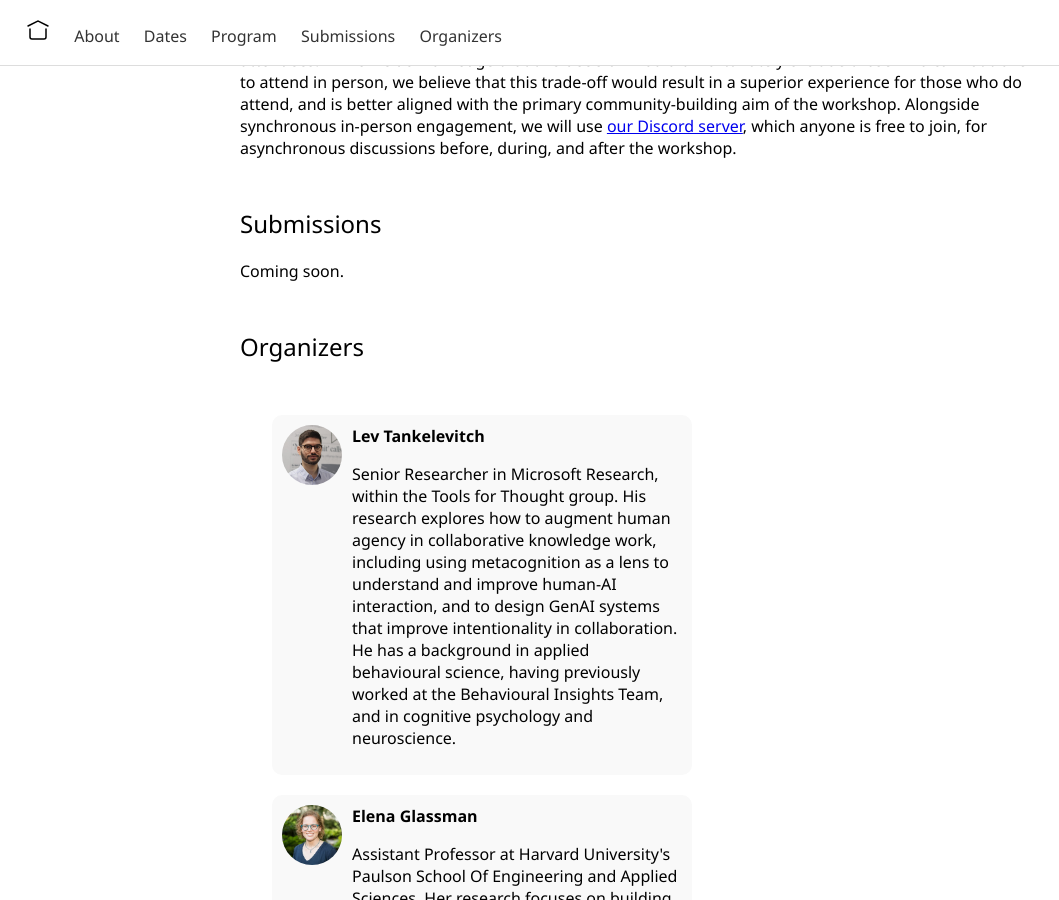
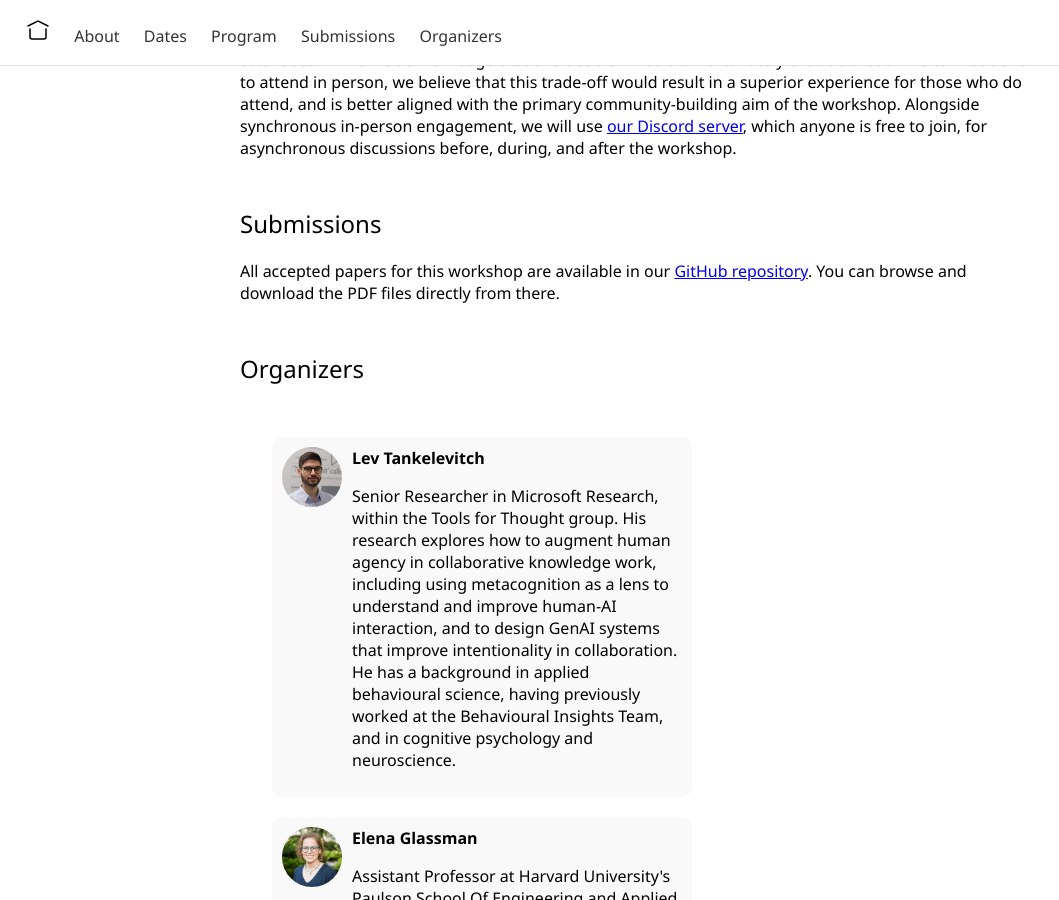
Before and after one commit to ai-tools-for-thought/workshop, a Jekyll site: the page built from index.md, in a window 1280 px wide and 900 px high, scrolled down 1623 px. Shown: the whole window, without its empty margins (0-1059 px from the left). Built offline with Jekyll 4.4.1, drawn with Linux system fonts in a browser that asks for light colours.

Commit message:
polished some of the documents names

```diff
--- a/index.md
+++ b/index.md
@@ -50,6 +50,7 @@ Note that the workshop will be **in-person only** to facilitate in-depth discuss
 
 ## Submissions {#submissions}
 
-Coming soon.
+All accepted papers for this workshop are available in our [GitHub repository](https://github.com/ai-tools-for-thought/workshop/tree/main/documents). You can browse and download the PDF files directly from there.
+
 
 ## Organizers {#organizers}
```
Also changed, not shown: 6 other files.
